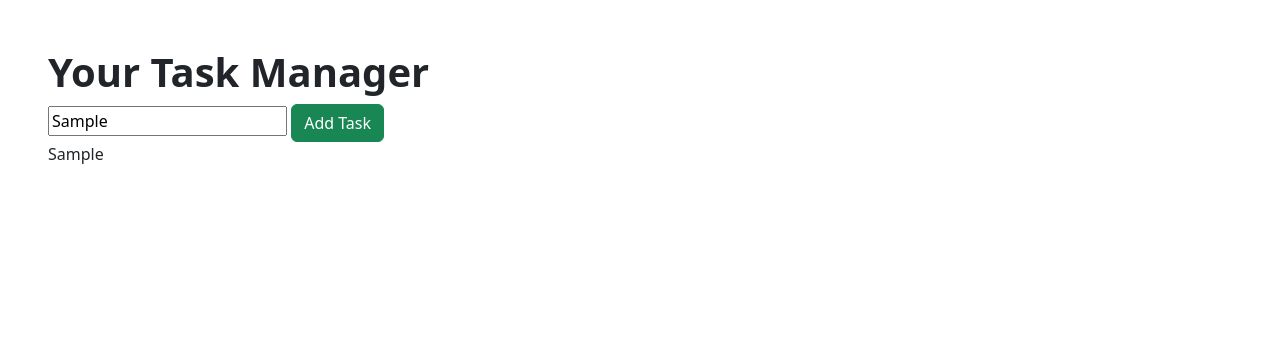
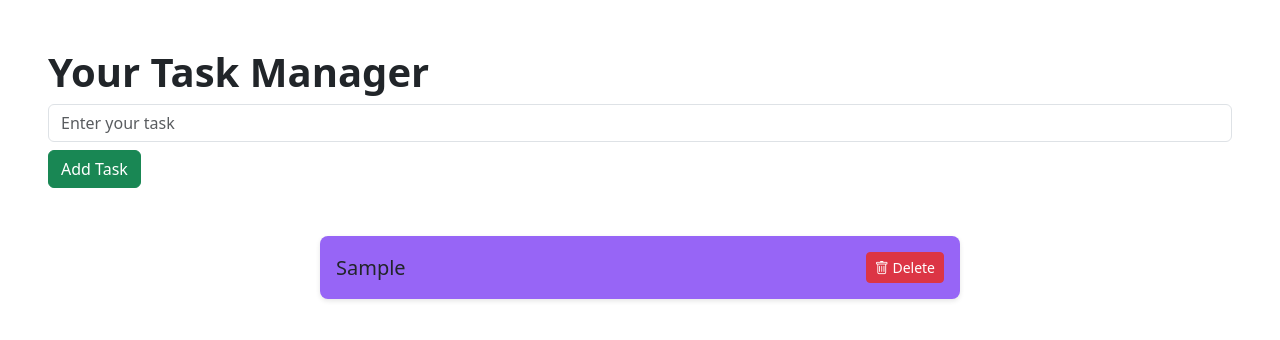
Before and after one commit to Sk9315/add-task, a plain HTML site: page index.html in a window 1280 px wide. Both pictures are taken after typing "Sample" into the empty fields and a click on the button "Add Task". Drawn offline with nearby package versions, Linux system fonts and the light colour scheme.

Commit message:
Update index.html

```diff
--- a/index.html
+++ b/index.html
@@ -3,38 +3,67 @@
 <head>
       <meta charset="UTF-8">
       <meta name="viewport" content="width=device-width, initial-scale=1.0">
-      <title>Document</title>
+      <title>Task Manager</title>
       <link href="https://cdn.jsdelivr.net/npm/bootstrap@5.3.3/dist/css/bootstrap.min.css"
        rel="stylesheet" integrity="sha384-QWTKZyjpPEjISv5WaRU9OFeRpok6YctnYmDr5pNlyT2bRjXh0JMhjY6hW+ALEwIH" crossorigin="anonymous">
-    <link rel="stylesheet" href="https://cdn.jsdelivr.net/npm/bootstrap-icons@1.11.3/font/bootstrap-icons.min.css">
+      <link rel="stylesheet" href="https://cdn.jsdelivr.net/npm/bootstrap-icons@1.11.3/font/bootstrap-icons.min.css">
 
       <script type="text/javascript">
+            function addTask() {
+                  let task = document.getElementById("txtTask").value.trim();
 
+                  if (task === "") {
+                        alert("Please enter a task!");
+                        return;
+                  }
 
+                  // Create task container
+                  let taskContainer = document.createElement("div");
+                  taskContainer.className = "d-flex justify-content-between align-items-center p-3 mb-2";
+                  taskContainer.style.backgroundColor = getRandomLightColor(); // Light color
+                  taskContainer.style.borderRadius = "8px";
+                  taskContainer.style.boxShadow = "0 2px 5px rgba(0,0,0,0.1)";
+                  taskContainer.style.width = "50%";
+                  taskContainer.style.margin = "10px auto";
 
-           function addTask(){
-           let liCreate=document.createElement("li");
-           let task=document.getElementById("txtTask");
-           let adTask=document.getElementById("addTask");
-           adTask.textContent=task.value;
+                  // Add task text
+                  let taskText = document.createElement("h5");
+                  taskText.innerText = task;
+                  taskText.style.margin = "0";
+                  taskText.style.wordBreak = "break-word";
 
+                  // Add delete button
+                  let deleteBtn = document.createElement("button");
+                  deleteBtn.className = "btn btn-danger btn-sm";
+                  deleteBtn.innerHTML = `<i class="bi bi-trash"></i> Delete`;
+                  deleteBtn.onclick = function () {
+                        taskContainer.remove();
+                  };
 
+                  // Append task and delete button to task container
+                  taskContainer.appendChild(taskText);
+                  taskContainer.appendChild(deleteBtn);
 
-           }
+                  // Append task container directly to body
+                  document.body.appendChild(taskContainer);
 
+                  document.getElementById("txtTask").value = "";
+            }
 
-
+            // Generate a random light color for each task
+            function getRandomLightColor() {
+                  let r = Math.floor(Math.random() * 156) + 100;  // Range: 100-255 (lighter shades)
+                  let g = Math.floor(Math.random() * 156) + 100;
+                  let b = Math.floor(Math.random() * 156) + 100;
+                  return `rgb(${r}, ${g}, ${b})`;
+            }
       </script>
 </head>
 <body>
-      <div class=" m-5">
-            <h1 class=" fw-bold mt-4">Your Task Manager</h1>
-            <input type="text" name="" id="txtTask" placeholder="Enter your task">
-            <button class=" btn btn-success" onclick="addTask()">Add Task</button>
-            <div id="addTask">
-
-            </div>
+      <div class="m-5">
+            <h1 class="fw-bold mt-4">Your Task Manager</h1>
+            <input type="text" id="txtTask" class="form-control mb-2" placeholder="Enter your task">
+            <button class="btn btn-success" onclick="addTask()">Add Task</button>
       </div>
-
 </body>
 </html>
```
